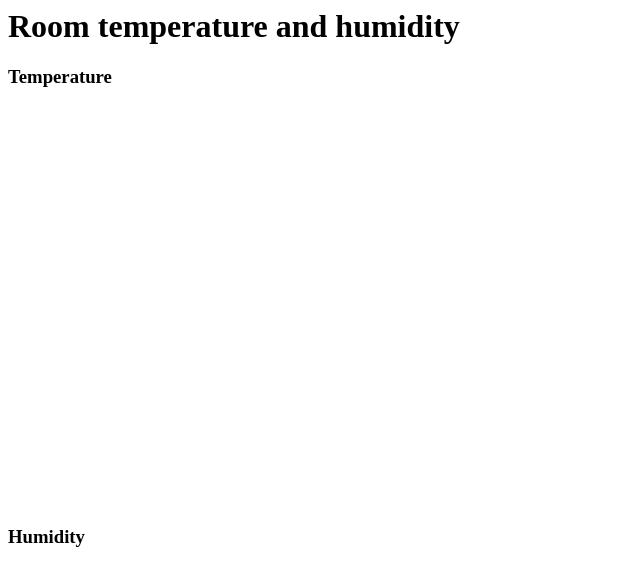
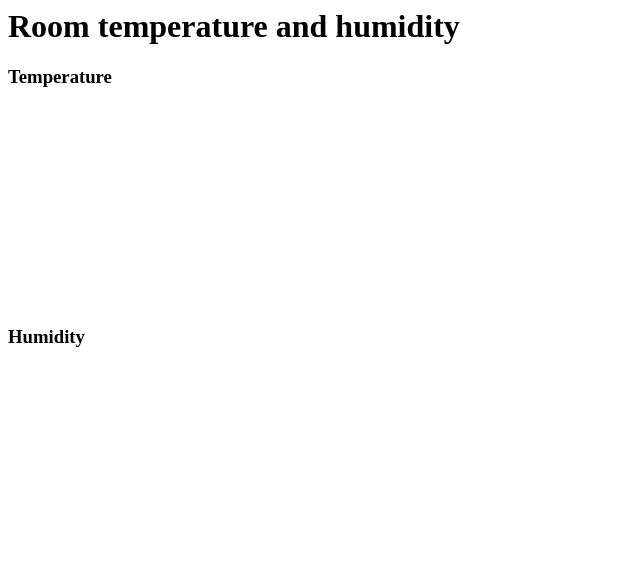
Before and after one commit to iwongu/thingster, a website: page index.html in a window 1280 px wide. Shown: the whole page, without its empty margins (0-640 px from the left). Drawn offline with nearby package versions, Linux system fonts and the light colour scheme; no server answers.

Commit message:
Resizes the charts.

```diff
--- a/index.html
+++ b/index.html
@@ -5,10 +5,10 @@
     <h1>Room temperature and humidity</h1>
 
     <h3>Temperature</h3>
-    <canvas id="temps" width="900" height="400"></canvas>
+    <canvas id="temps" width="900" height="200"></canvas>
 
     <h3>Humidity</h3>
-    <canvas id="humis" width="900" height="400"></canvas>
+    <canvas id="humis" width="900" height="200"></canvas>
 
     <script src="//code.jquery.com/jquery-2.1.3.min.js"></script>
     <script src="/static/Chart.js"></script>
```
